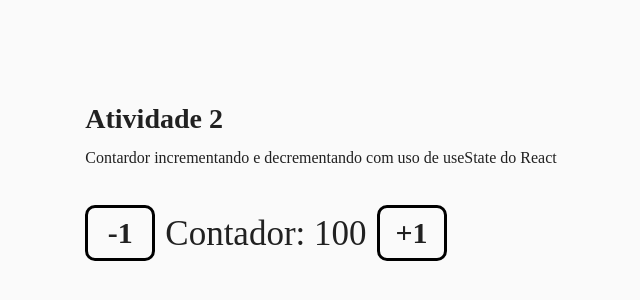
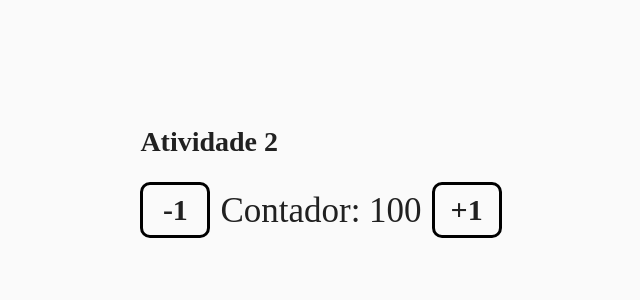
Before and after one commit to Tanaka081/introducao-vitejs, a React (Vite) app: page /atividade/2 in a window 1280 px wide. Shown: the part 214-514 px from the top of the page, without its empty margins (319-959 px from the left). Built offline with nearby package versions, Linux system fonts and the light colour scheme.

Commit message:
14/04/26

```diff
--- a/src/pages/atividade/atv-02/index.jsx
+++ b/src/pages/atividade/atv-02/index.jsx
@@ -17,8 +17,6 @@ export default function Atividade02() {
     return (
         <div className={styles.container}>
         <h1>Atividade 2</h1>
-        <p>Contardor incrementando e decrementando com uso de useState do React</p>
-        <br /><br /><br />
             <div className={styles.containerOperacoes}>
                 <div className={styles.containerLabel}>
                     <label
```
